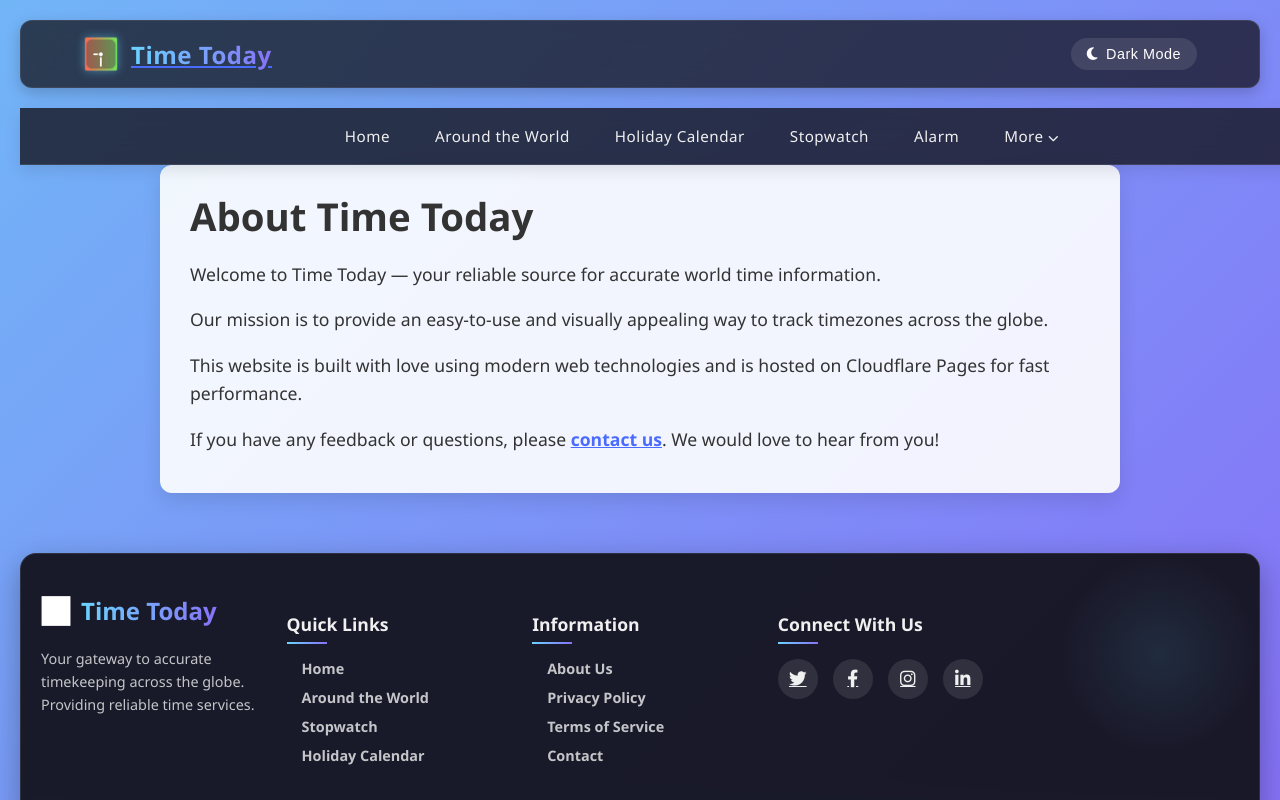
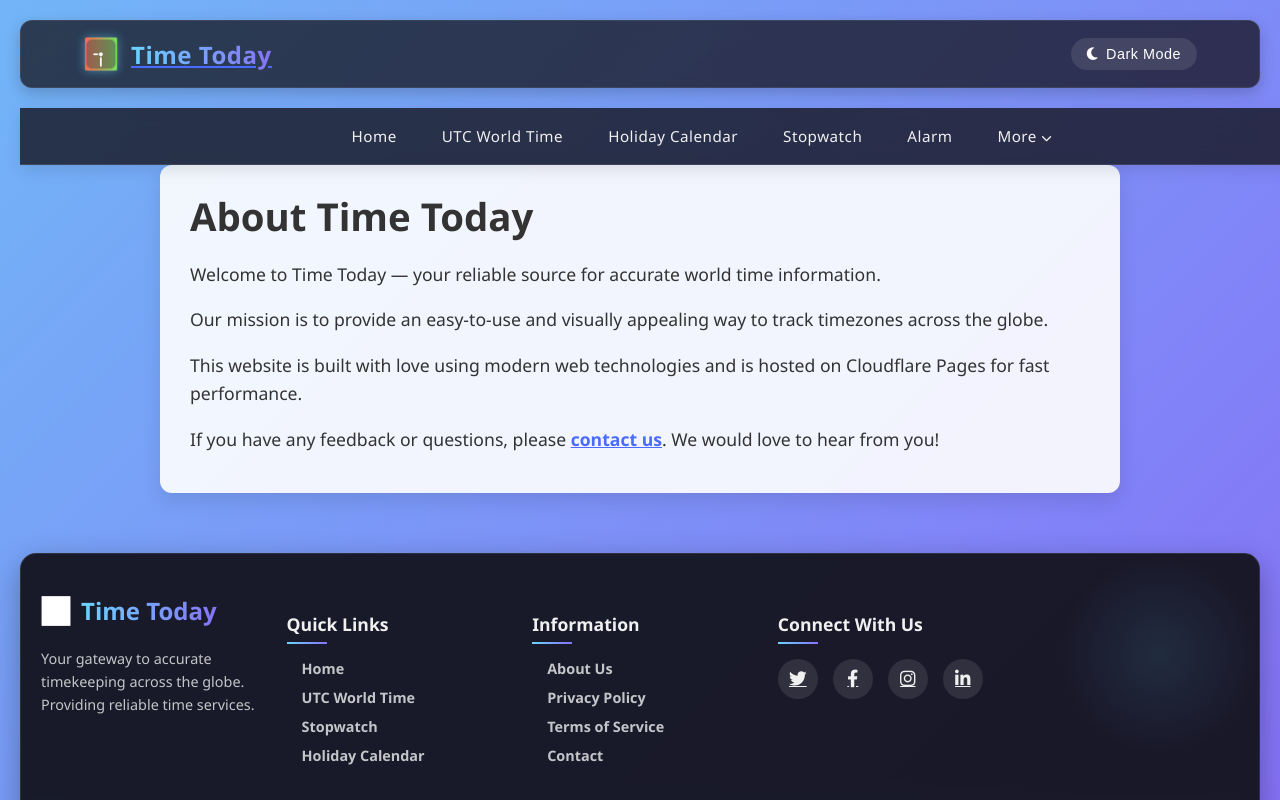
Before and after one commit to sleepwalker03/Global-Time-Pro, a plain HTML site: page about.html in a window 1280 px wide. Shown: the top 800 px of the page. Drawn offline with Linux system fonts and the light colour scheme.

Commit message:
Update about.html

```diff
--- a/about.html
+++ b/about.html
@@ -745,7 +745,7 @@
     </div>
     <ul class="nav-list">
       <li><a href="index.html">Home</a></li>
-      <li><a href="aroundtheworld.html">Around the World</a></li>
+      <li><a href="time-zone-converter.html">UTC World Time</a></li>
       <li><a href="worldholidaycalendar.html">Holiday Calendar</a></li>
       <li><a href="stopwatch.html">Stopwatch</a></li>
       <li><a href="alarm.html">Alarm</a></li>
@@ -784,7 +784,7 @@
       <div class="footer-links">
         <h3>Quick Links</h3>
         <a href="index.html">Home</a>
-        <a href="aroundtheworld.html">Around the World</a>
+        <a href="time-zone-converter.html">UTC World Time</a>
         <a href="stopwatch.html">Stopwatch</a>
         <a href="worldholidaycalendar.html">Holiday Calendar</a>
       </div>
```
